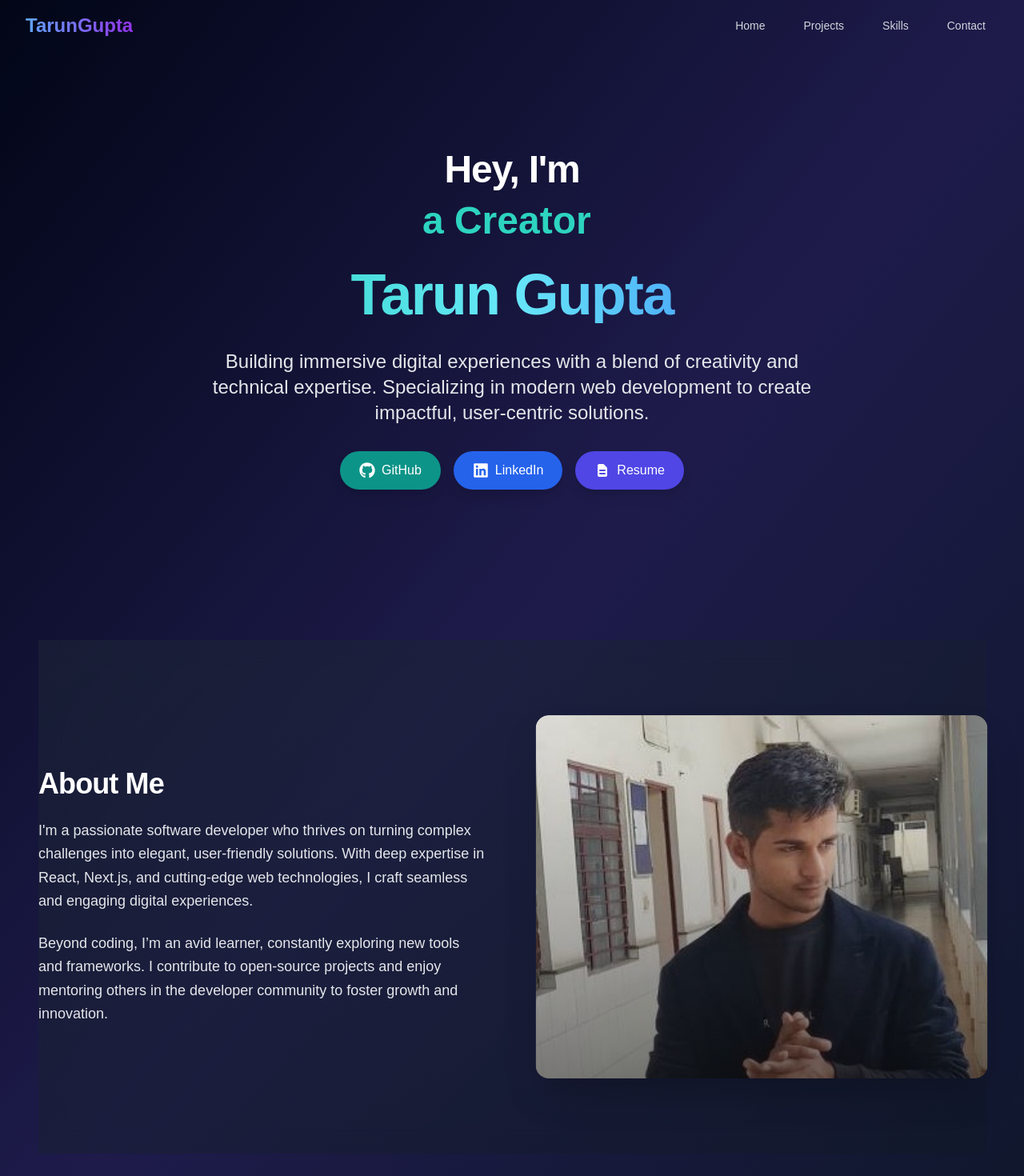
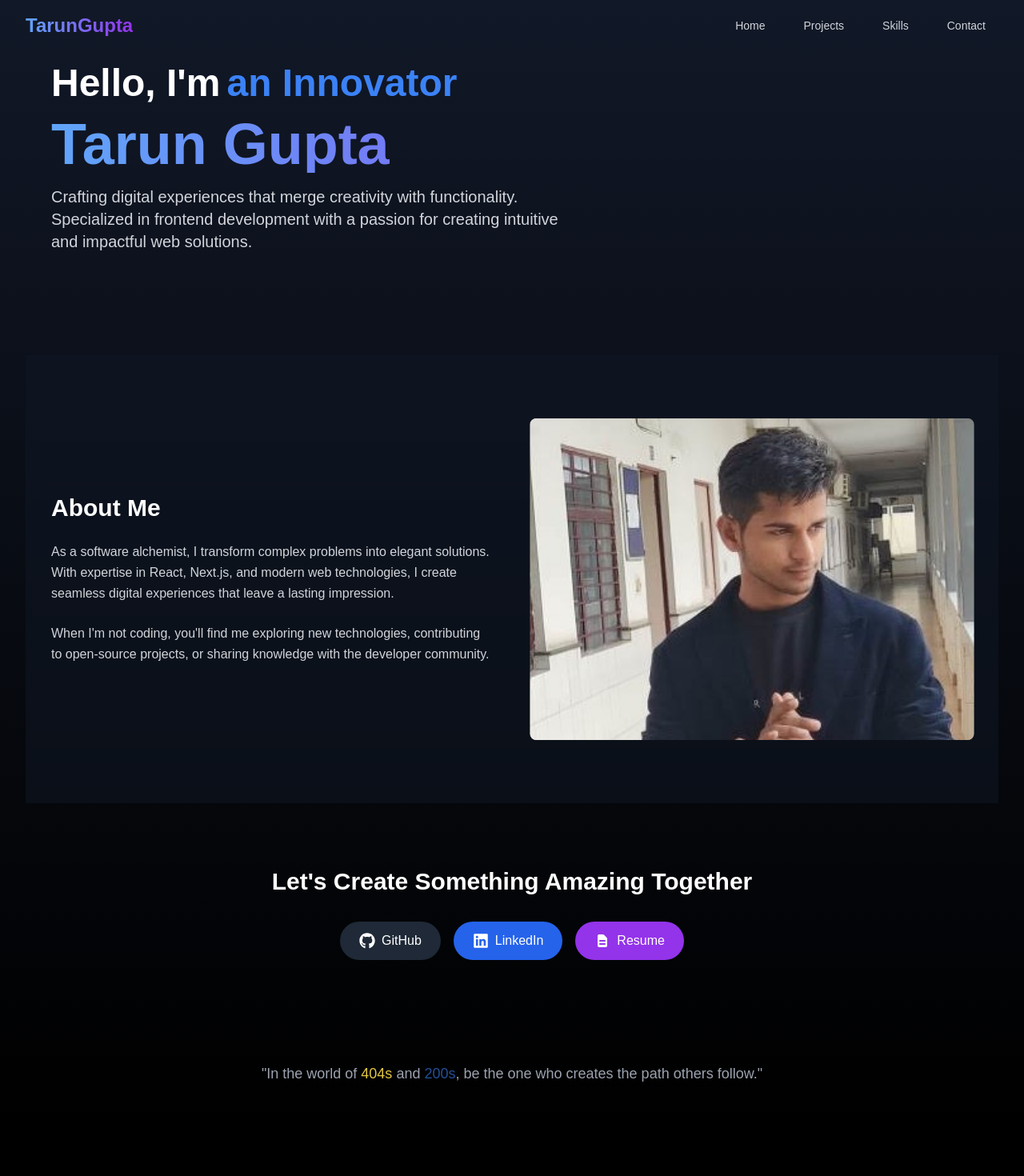
Before and after one commit to TarunGupta2602/TarunGupta, a Next.js app: page / in a window 1280 px wide. Shown: the top 1470 px of the page at 80% size. After the commit the page ends 1404 px from the top, so only its background shows below. Built offline with nearby package versions, Linux system fonts and the light colour scheme.

Commit message:
Update page.js

```diff
--- a/app/page.js
+++ b/app/page.js
@@ -1,3 +1,4 @@
+
 
 "use client";
 import { TypeAnimation } from 'react-type-animation';
@@ -9,16 +10,17 @@ import { HiDocumentText } from 'react-icons/hi';
 
 const Home = () => {
   const fadeInUp = {
-    initial: { opacity: 0, y: 30 },
+    initial: { opacity: 0, y: 20 },
     animate: { opacity: 1, y: 0 },
-    transition: { duration: 0.7, ease: "easeOut" }
+    transition: { duration: 0.6 }
   };
+
 
   const staggerContainer = {
     initial: {},
     animate: {
       transition: {
-        staggerChildren: 0.15
+        staggerChildren: 0.1
       }
     }
   };
@@ -26,15 +28,15 @@ const Home = () => {
   const slideInFromLeft = {
     initial: { x: -100, opacity: 0 },
     animate: { x: 0, opacity: 1 },
-    transition: { duration: 0.9, type: "spring", bounce: 0.3 }
+    transition: { duration: 0.8, type: "spring", bounce: 0.4 }
   };
 
   const pulseAnimation = {
     initial: { scale: 1 },
     animate: {
-      scale: [1, 1.03, 1],
+      scale: [1, 1.02, 1],
       transition: {
-        duration: 1.5,
+        duration: 2,
         repeat: Infinity,
         ease: "easeInOut"
       }
@@ -43,74 +45,155 @@ const Home = () => {
 
   return (
     <motion.div
-      className="min-h-screen bg-gradient-to-br from-slate-950 via-indigo-950 to-slate-900 text-white px-4 sm:px-8 lg:px-12"
+      className="min-h-screen bg-gradient-to-b from-gray-900 to-black text-white px-4 sm:px-6 lg:px-8"
       initial={{ opacity: 0 }}
       animate={{ opacity: 1 }}
-      transition={{ duration: 1 }}
+      transition={{ duration: 0.8 }}
     >
-      {/* Hero Section */}
-      <section className="min-h-screen flex items-center justify-center py-20 max-w-7xl mx-auto">
+      {/* Hero Section with enhanced animations */}
+      <section className="pt-20 pb-32 max-w-6xl mx-auto">
         <motion.div
-          className="text-center space-y-8"
+          className="space-y-4"
           variants={staggerContainer}
           initial="initial"
           animate="animate"
         >
           <motion.div
-            className="flex flex-col items-center space-y-4"
+            className="flex items-center space-x-2"
             variants={fadeInUp}
           >
-            <span className="text-3xl sm:text-4xl md:text-5xl font-extrabold tracking-tight">
-              Hey, I'm
+            <span className="text-3xl sm:text-4xl md:text-5xl font-bold">
+              Hello, I&apos;m
             </span>
             <TypeAnimation
               sequence={[
-                'a Developer', // Escaped in source code
+                'a Developer',
                 1000,
-                'a Problem Solver', // Escaped in source code
+                'a Problem Solver',
                 1000,
-                'a Creator', // Escaped in source code
+                'an Innovator',
                 1000,
               ]}
               wrapper="span"
               speed={50}
-              className="text-3xl sm:text-4xl md:text-5xl font-extrabold text-teal-400"
+              className="text-3xl sm:text-4xl md:text-5xl font-bold text-blue-500"
               repeat={Infinity}
             />
           </motion.div>
 
           <motion.h1
-            className="text-5xl sm:text-6xl md:text-7xl font-extrabold tracking-tight bg-clip-text text-transparent bg-gradient-to-r from-teal-400 via-cyan-300 to-blue-500"
+            className="text-5xl sm:text-6xl md:text-7xl font-bold text-transparent bg-clip-text bg-gradient-to-r from-blue-400 to-purple-600"
             variants={slideInFromLeft}
             whileHover={{
-              scale: 1.03,
-              textShadow: "0 0 10px rgba(45, 212, 191, 0.8)",
-              transition: { duration: 0.3 }
+              scale: 1.05,
+              textShadow: "0 0 8px rgb(59, 130, 246)",
+              transition: { duration: 0.2 }
             }}
           >
             Tarun Gupta
           </motion.h1>
 
           <motion.p
-            className="text-lg sm:text-xl md:text-2xl text-gray-200 max-w-3xl mx-auto leading-relaxed"
-            variants={fadeInUp}
+            className="text-lg sm:text-xl text-gray-300 max-w-2xl"
+            initial={{ y: 20, opacity: 0 }}
+            animate={{ y: 0, opacity: 1 }}
+            transition={{ duration: 0.8, delay: 0.4 }}
           >
-            Building immersive digital experiences with a blend of creativity and technical expertise. Specializing in modern web development to create impactful, user-centric solutions.
+            Crafting digital experiences that merge creativity with functionality.
+            Specialized in frontend development with a passion for creating
+            intuitive and impactful web solutions.
           </motion.p>
+        </motion.div>
+      </section>
+
+      {/* About Section with enhanced animations */}
+      <motion.section
+        className="py-20 bg-gray-900/50 backdrop-blur-sm"
+        initial={{ opacity: 0 }}
+        whileInView={{ opacity: 1 }}
+        viewport={{ once: true }}
+        transition={{ duration: 1 }}
+      >
+        <div className="max-w-6xl mx-auto grid md:grid-cols-2 gap-12 items-center">
+          <motion.div
+            className="space-y-6"
+            variants={staggerContainer}
+            initial="initial"
+            whileInView="animate"
+            viewport={{ once: true }}
+          >
+            <motion.h2
+              className="text-3xl font-bold"
+              variants={slideInFromLeft}
+              whileHover={{ scale: 1.05 }}
+            >
+              About Me
+            </motion.h2>
+            <p className="text-gray-300 leading-relaxed">
+              As a software alchemist, I transform complex problems into elegant solutions.
+              With expertise in React, Next.js, and modern web technologies, I create
+              seamless digital experiences that leave a lasting impression.
+            </p>
+            <p className="text-gray-300 leading-relaxed">
+              When I&apos;m not coding, you&apos;ll find me exploring new technologies,
+              contributing to open-source projects, or sharing knowledge with the
+              developer community.
+            </p>
+          </motion.div>
 
           <motion.div
-            className="flex flex-wrap justify-center gap-4 mt-8"
+            className="relative h-[400px] rounded-lg overflow-hidden"
+            variants={pulseAnimation}
+            initial="initial"
+            animate="animate"
+            whileHover={{ scale: 1.05 }}
+          >
+            <Image
+              src="/new.jpg"
+              alt="Profile"
+              fill
+              className="object-cover rounded-lg"
+            />
+          </motion.div>
+        </div>
+      </motion.section>
+
+      {/* CTA Section with enhanced animations */}
+      <section className="py-20">
+        <motion.div
+          className="max-w-6xl mx-auto text-center space-y-8"
+          initial={{ opacity: 0, y: 20 }}
+          whileInView={{ opacity: 1, y: 0 }}
+          viewport={{ once: true }}
+          transition={{ duration: 0.8 }}
+        >
+          <motion.h2
+            className="text-3xl font-bold"
+            whileHover={{
+              scale: 1.05,
+              color: "#60A5FA",
+              transition: { duration: 0.2 }
+            }}
+          >
+            Let&apos;s Create Something Amazing Together
+          </motion.h2>
+
+          <motion.div
+            className="flex flex-wrap justify-center gap-4"
             variants={staggerContainer}
             initial="initial"
-            animate="animate"
+            whileInView="animate"
+            viewport={{ once: true }}
           >
             <motion.a
               href="https://github.com/TarunGupta2602"
               target="_blank"
               rel="noopener noreferrer"
-              className="flex items-center space-x-2 px-6 py-3 bg-teal-600 rounded-full hover:bg-teal-700 transition-all shadow-lg"
-              variants={fadeInUp}
-              whileHover={{ scale: 1.1, boxShadow: "0 0 20px rgba(45, 212, 191, 0.6)" }}
+              className="flex items-center space-x-2 px-6 py-3 bg-gray-800 rounded-full hover:bg-gray-700 transition-all"
+              whileHover={{
+                scale: 1.1,
+                boxShadow: "0 0 15px rgba(59, 130, 246, 0.5)"
+              }}
               whileTap={{ scale: 0.95 }}
             >
               <FaGithub className="text-xl" />
@@ -121,9 +204,8 @@ const Home = () => {
               href="https://www.linkedin.com/in/tarun2606/"
               target="_blank"
               rel="noopener noreferrer"
-              className="flex items-center space-x-2 px-6 py-3 bg-blue-600 rounded-full hover:bg-blue-700 transition-all shadow-lg"
-              variants={fadeInUp}
-              whileHover={{ scale: 1.1, boxShadow: "0 0 20px rgba(59, 130, 246, 0.6)" }}
+              className="flex items-center space-x-2 px-6 py-3 bg-blue-600 rounded-full hover:bg-blue-700 transition-colors"
+              whileHover={{ scale: 1.05 }}
               whileTap={{ scale: 0.95 }}
             >
               <FaLinkedin className="text-xl" />
@@ -134,9 +216,8 @@ const Home = () => {
               href="https://docs.google.com/document/d/1NcZZfxJ7LGEV5P-tFt8nkQuyHkOCvuLT/edit?usp=sharing&ouid=112404319985495156886&rtpof=true&sd=true"
               target="_blank"
               rel="noopener noreferrer"
-              className="flex items-center space-x-2 px-6 py-3 bg-indigo-600 rounded-full hover:bg-indigo-700 transition-all shadow-lg"
-              variants={fadeInUp}
-              whileHover={{ scale: 1.1, boxShadow: "0 0 20px rgba(99, 102, 241, 0.6)" }}
+              className="flex items-center space-x-2 px-6 py-3 bg-purple-600 rounded-full hover:bg-purple-700 transition-colors"
+              whileHover={{ scale: 1.05 }}
               whileTap={{ scale: 0.95 }}
             >
               <HiDocumentText className="text-xl" />
@@ -146,90 +227,35 @@ const Home = () => {
         </motion.div>
       </section>
 
-      {/* About Section */}
-      <motion.section
-        className="py-24 bg-gradient-to-br from-gray-800/50 to-gray-900/50 backdrop-blur-lg"
-        initial={{ opacity: 0 }}
-        whileInView={{ opacity: 1 }}
-        viewport={{ once: true }}
-        transition={{ duration: 1.2 }}
-      >
-        <div className="max-w-7xl mx-auto grid md:grid-cols-2 gap-16 items-center">
-          <motion.div
-            className="space-y-6"
-            variants={staggerContainer}
-            initial="initial"
-            whileInView="animate"
-            viewport={{ once: true }}
-          >
-            <motion.h2
-              className="text-4xl font-extrabold tracking-tight"
-              variants={slideInFromLeft}
-              whileHover={{ scale: 1.03, color: "#2DD4BF" }}
-            >
-              About Me
-            </motion.h2>
-            <motion.p
-              className="text-lg text-gray-200 leading-relaxed"
-              variants={fadeInUp}
-            >
-              I'm a passionate software developer who thrives on turning complex challenges into elegant, user-friendly solutions. With deep expertise in React, Next.js, and cutting-edge web technologies, I craft seamless and engaging digital experiences.
-            </motion.p>
-            <motion.p
-              className="text-lg text-gray-200 leading-relaxed"
-              variants={fadeInUp}
-            >
-              Beyond coding, I’m an avid learner, constantly exploring new tools and frameworks. I contribute to open-source projects and enjoy mentoring others in the developer community to foster growth and innovation.
-            </motion.p>
-          </motion.div>
-
-          <motion.div
-            className="relative h-[450px] rounded-2xl overflow-hidden shadow-2xl"
-            variants={pulseAnimation}
-            initial="initial"
-            animate="animate"
-            whileHover={{ scale: 1.03 }}
-          >
-            <Image
-              src="/new.jpg"
-              alt="Profile"
-              fill
-              className="object-cover rounded-2xl"
-            />
-            <div className="absolute inset-0 bg-gradient-to-t from-black/50 to-transparent" />
-          </motion.div>
-        </div>
-      </motion.section>
-
-      {/* Footer Quote */}
+      {/* Footer Quote with enhanced animation */}
       <motion.footer
-        className="py-16 text-center"
-        initial={{ opacity: 0, y: 30 }}
+        className="py-12 text-center"
+        initial={{ opacity: 0, y: 20 }}
         whileInView={{ opacity: 1, y: 0 }}
         viewport={{ once: true }}
-        transition={{ duration: 0.9 }}
+        transition={{ duration: 0.8 }}
       >
         <motion.p
-          className="text-xl font-medium text-gray-300 max-w-3xl mx-auto"
+          className="text-lg font-medium text-gray-400"
           whileHover={{
-            scale: 1.03,
-            transition: { duration: 0.3 }
+            scale: 1.05,
+            transition: { duration: 0.2 }
           }}
         >
-          In a world of <motion.span
-            className="text-teal-400 font-semibold"
+          &quot;In the world of <motion.span
+            className="text-yellow-300"
             animate={{
-              opacity: [1, 0.6, 1],
-              transition: { duration: 2.5, repeat: Infinity }
+              opacity: [1, 0.5, 1],
+              transition: { duration: 2, repeat: Infinity }
             }}
-          >code</motion.span> and <motion.span
-            className="text-cyan-400 font-semibold"
+          >404s</motion.span> and <motion.span
+            className="text-blue-500"
             animate={{
-              opacity: [1, 0.6, 1],
-              transition: { duration: 2.5, repeat: Infinity, delay: 1.2 }
+              opacity: [1, 0.5, 1],
+              transition: { duration: 2, repeat: Infinity, delay: 1 }
             }}
-          >creativity</motion.span>,
-          I build the bridges that connect ideas to reality.
+          >200s</motion.span>,
+          be the one who creates the path others follow.&quot;
         </motion.p>
       </motion.footer>
     </motion.div>
@@ -237,267 +263,3 @@ const Home = () => {
 }
 
 export default Home;
-
-// "use client";
-// import { TypeAnimation } from 'react-type-animation';
-// import { motion } from 'framer-motion';
-// import React from 'react';
-// import Image from 'next/image';
-// import { FaGithub, FaLinkedin } from 'react-icons/fa';
-// import { HiDocumentText } from 'react-icons/hi';
-
-// const Home = () => {
-//   const fadeInUp = {
-//     initial: { opacity: 0, y: 20 },
-//     animate: { opacity: 1, y: 0 },
-//     transition: { duration: 0.6 }
-//   };
-
-
-//   const staggerContainer = {
-//     initial: {},
-//     animate: {
-//       transition: {
-//         staggerChildren: 0.1
-//       }
-//     }
-//   };
-
-//   const slideInFromLeft = {
-//     initial: { x: -100, opacity: 0 },
-//     animate: { x: 0, opacity: 1 },
-//     transition: { duration: 0.8, type: "spring", bounce: 0.4 }
-//   };
-
-//   const pulseAnimation = {
-//     initial: { scale: 1 },
-//     animate: {
-//       scale: [1, 1.02, 1],
-//       transition: {
-//         duration: 2,
-//         repeat: Infinity,
-//         ease: "easeInOut"
-//       }
-//     }
-//   };
-
-//   return (
-//     <motion.div
-//       className="min-h-screen bg-gradient-to-b from-gray-900 to-black text-white px-4 sm:px-6 lg:px-8"
-//       initial={{ opacity: 0 }}
-//       animate={{ opacity: 1 }}
-//       transition={{ duration: 0.8 }}
-//     >
-//       {/* Hero Section with enhanced animations */}
-//       <section className="pt-20 pb-32 max-w-6xl mx-auto">
-//         <motion.div
-//           className="space-y-4"
-//           variants={staggerContainer}
-//           initial="initial"
-//           animate="animate"
-//         >
-//           <motion.div
-//             className="flex items-center space-x-2"
-//             variants={fadeInUp}
-//           >
-//             <span className="text-3xl sm:text-4xl md:text-5xl font-bold">
-//               Hello, I&apos;m
-//             </span>
-//             <TypeAnimation
-//               sequence={[
-//                 'a Developer',
-//                 1000,
-//                 'a Problem Solver',
-//                 1000,
-//                 'an Innovator',
-//                 1000,
-//               ]}
-//               wrapper="span"
-//               speed={50}
-//               className="text-3xl sm:text-4xl md:text-5xl font-bold text-blue-500"
-//               repeat={Infinity}
-//             />
-//           </motion.div>
-
-//           <motion.h1
-//             className="text-5xl sm:text-6xl md:text-7xl font-bold text-transparent bg-clip-text bg-gradient-to-r from-blue-400 to-purple-600"
-//             variants={slideInFromLeft}
-//             whileHover={{
-//               scale: 1.05,
-//               textShadow: "0 0 8px rgb(59, 130, 246)",
-//               transition: { duration: 0.2 }
-//             }}
-//           >
-//             Tarun Gupta
-//           </motion.h1>
-
-//           <motion.p
-//             className="text-lg sm:text-xl text-gray-300 max-w-2xl"
-//             initial={{ y: 20, opacity: 0 }}
-//             animate={{ y: 0, opacity: 1 }}
-//             transition={{ duration: 0.8, delay: 0.4 }}
-//           >
-//             Crafting digital experiences that merge creativity with functionality.
-//             Specialized in frontend development with a passion for creating
-//             intuitive and impactful web solutions.
-//           </motion.p>
-//         </motion.div>
-//       </section>
-
-//       {/* About Section with enhanced animations */}
-//       <motion.section
-//         className="py-20 bg-gray-900/50 backdrop-blur-sm"
-//         initial={{ opacity: 0 }}
-//         whileInView={{ opacity: 1 }}
-//         viewport={{ once: true }}
-//         transition={{ duration: 1 }}
-//       >
-//         <div className="max-w-6xl mx-auto grid md:grid-cols-2 gap-12 items-center">
-//           <motion.div
-//             className="space-y-6"
-//             variants={staggerContainer}
-//             initial="initial"
-//             whileInView="animate"
-//             viewport={{ once: true }}
-//           >
-//             <motion.h2
-//               className="text-3xl font-bold"
-//               variants={slideInFromLeft}
-//               whileHover={{ scale: 1.05 }}
-//             >
-//               About Me
-//             </motion.h2>
-//             <p className="text-gray-300 leading-relaxed">
-//               As a software alchemist, I transform complex problems into elegant solutions.
-//               With expertise in React, Next.js, and modern web technologies, I create
-//               seamless digital experiences that leave a lasting impression.
-//             </p>
-//             <p className="text-gray-300 leading-relaxed">
-//               When I&apos;m not coding, you&apos;ll find me exploring new technologies,
-//               contributing to open-source projects, or sharing knowledge with the
-//               developer community.
-//             </p>
-//           </motion.div>
-
-//           <motion.div
-//             className="relative h-[400px] rounded-lg overflow-hidden"
-//             variants={pulseAnimation}
-//             initial="initial"
-//             animate="animate"
-//             whileHover={{ scale: 1.05 }}
-//           >
-//             <Image
-//               src="/new.jpg"
-//               alt="Profile"
-//               fill
-//               className="object-cover rounded-lg"
-//             />
-//           </motion.div>
-//         </div>
-//       </motion.section>
-
-//       {/* CTA Section with enhanced animations */}
-//       <section className="py-20">
-//         <motion.div
-//           className="max-w-6xl mx-auto text-center space-y-8"
-//           initial={{ opacity: 0, y: 20 }}
-//           whileInView={{ opacity: 1, y: 0 }}
-//           viewport={{ once: true }}
-//           transition={{ duration: 0.8 }}
-//         >
-//           <motion.h2
-//             className="text-3xl font-bold"
-//             whileHover={{
-//               scale: 1.05,
-//               color: "#60A5FA",
-//               transition: { duration: 0.2 }
-//             }}
-//           >
-//             Let&apos;s Create Something Amazing Together
-//           </motion.h2>
-
-//           <motion.div
-//             className="flex flex-wrap justify-center gap-4"
-//             variants={staggerContainer}
-//             initial="initial"
-//             whileInView="animate"
-//             viewport={{ once: true }}
-//           >
-//             <motion.a
-//               href="https://github.com/TarunGupta2602"
-//               target="_blank"
-//               rel="noopener noreferrer"
-//               className="flex items-center space-x-2 px-6 py-3 bg-gray-800 rounded-full hover:bg-gray-700 transition-all"
-//               whileHover={{
-//                 scale: 1.1,
-//                 boxShadow: "0 0 15px rgba(59, 130, 246, 0.5)"
-//               }}
-//               whileTap={{ scale: 0.95 }}
-//             >
-//               <FaGithub className="text-xl" />
-//               <span>GitHub</span>
-//             </motion.a>
-
-//             <motion.a
-//               href="https://www.linkedin.com/in/tarun2606/"
-//               target="_blank"
-//               rel="noopener noreferrer"
-//               className="flex items-center space-x-2 px-6 py-3 bg-blue-600 rounded-full hover:bg-blue-700 transition-colors"
-//               whileHover={{ scale: 1.05 }}
-//               whileTap={{ scale: 0.95 }}
-//             >
-//               <FaLinkedin className="text-xl" />
-//               <span>LinkedIn</span>
-//             </motion.a>
-
-//             <motion.a
-//               href="https://docs.google.com/document/d/1NcZZfxJ7LGEV5P-tFt8nkQuyHkOCvuLT/edit?usp=sharing&ouid=112404319985495156886&rtpof=true&sd=true"
-//               target="_blank"
-//               rel="noopener noreferrer"
-//               className="flex items-center space-x-2 px-6 py-3 bg-purple-600 rounded-full hover:bg-purple-700 transition-colors"
-//               whileHover={{ scale: 1.05 }}
-//               whileTap={{ scale: 0.95 }}
-//             >
-//               <HiDocumentText className="text-xl" />
-//               <span>Resume</span>
-//             </motion.a>
-//           </motion.div>
-//         </motion.div>
-//       </section>
-
-//       {/* Footer Quote with enhanced animation */}
-//       <motion.footer
-//         className="py-12 text-center"
-//         initial={{ opacity: 0, y: 20 }}
-//         whileInView={{ opacity: 1, y: 0 }}
-//         viewport={{ once: true }}
-//         transition={{ duration: 0.8 }}
-//       >
-//         <motion.p
-//           className="text-lg font-medium text-gray-400"
-//           whileHover={{
-//             scale: 1.05,
-//             transition: { duration: 0.2 }
-//           }}
-//         >
-//           &quot;In the world of <motion.span
-//             className="text-yellow-300"
-//             animate={{
-//               opacity: [1, 0.5, 1],
-//               transition: { duration: 2, repeat: Infinity }
-//             }}
-//           >404s</motion.span> and <motion.span
-//             className="text-blue-500"
-//             animate={{
-//               opacity: [1, 0.5, 1],
-//               transition: { duration: 2, repeat: Infinity, delay: 1 }
-//             }}
-//           >200s</motion.span>,
-//           be the one who creates the path others follow.&quot;
-//         </motion.p>
-//       </motion.footer>
-//     </motion.div>
-//   );
-// }
-
-// export default Home;
```
